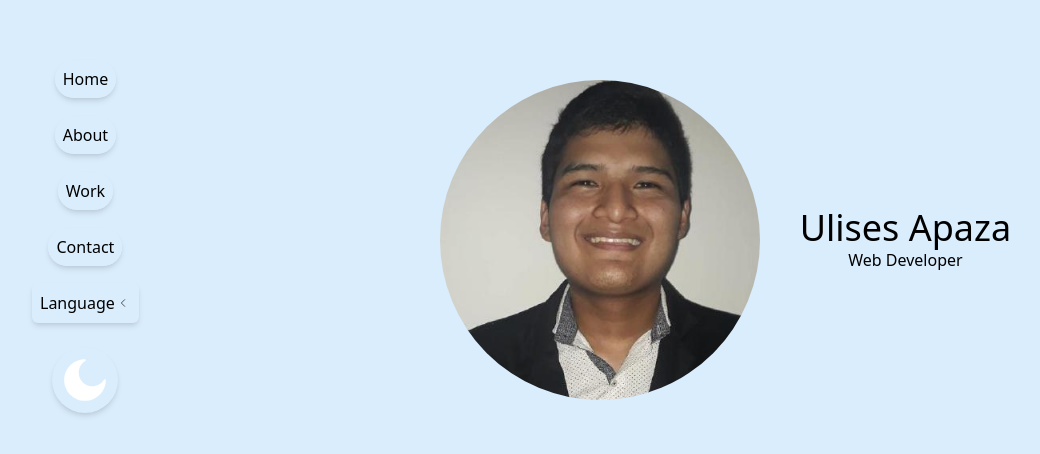
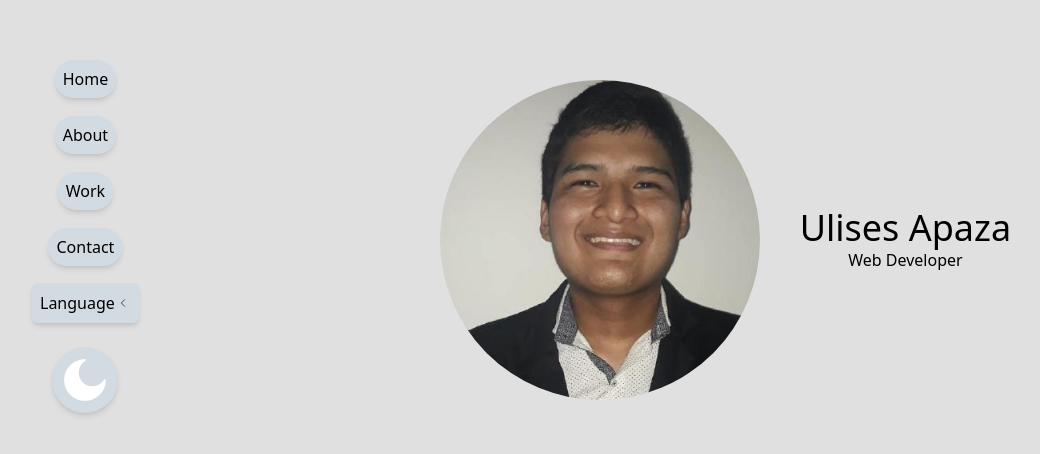
Before and after one commit to ulysses-ck/portfolio-react-next, a Next.js app: page /en in a window 1280 px wide. Shown: the part 160-614 px from the top of the page, without its empty margins (0-1040 px from the left). Built offline with nearby package versions, Linux system fonts and the light colour scheme.

Commit message:
styles(config): change pallette ui

```diff
--- a/src/app/[locale]/layout.tsx
+++ b/src/app/[locale]/layout.tsx
@@ -9,7 +9,7 @@ export default function LocaleLayout({
 }) {
 	return (
 		<html lang={locale} suppressHydrationWarning>
-			<body className="flex h-screen overflow-hidden bg-light-blue-primary dark:bg-blue-primary">
+			<body className="flex h-screen overflow-hidden bg-light-blue-secondary dark:bg-blue-secondary">
 				<ThemeProvider attribute="class">{children}</ThemeProvider>
 			</body>
 		</html>
--- a/src/app/[locale]/page.tsx
+++ b/src/app/[locale]/page.tsx
@@ -56,7 +56,7 @@ export default function Index() {
 			/>
 			<main className="w-full overflow-y-scroll flex flex-col gap-4 scroll-smooth">
 				<SectionGeneric
-					className="bg-light-blue-primary dark:bg-blue-primary h-screen flex-shrink-0 flex justify-center items-center flex-col md:flex-row md:gap-10"
+					className="h-screen flex-shrink-0 flex justify-center items-center flex-col md:flex-row md:gap-10"
 					id="home"
 				>
 					<ImageContainer className="w-44 h-44 sm:w-80 sm:h-80">
@@ -74,7 +74,7 @@ export default function Index() {
 				</SectionGeneric>
 
 				<SectionGeneric
-					className="bg-light-blue-primary dark:bg-blue-primary min-h-screen flex-shrink-0 p-2 flex flex-col items-center justify-center gap-4"
+					className="min-h-screen flex-shrink-0 p-2 flex flex-col items-center justify-center gap-4"
 					id="about"
 				>
 					<h2 className="text-2xl font-bold">{t("titleAbout")}</h2>
@@ -86,7 +86,7 @@ export default function Index() {
 								<div
 									key={hardSkill.title}
 									title={hardSkill.title}
-									className="p-2 h-auto rounded-2xl shadow-md flex justify-center items-center hover:shadow-outer-shadow-primary-two hover:bg-light-blue-tertiary hover:dark:bg-blue-tertiary hover:dark:shadow-outer-shadow-primary"
+									className="bg-light-blue-primary dark:bg-blue-primary p-2 h-auto rounded-2xl shadow-md flex justify-center items-center hover:shadow-outer-shadow-primary-two hover:bg-light-blue-tertiary hover:dark:bg-blue-tertiary hover:dark:shadow-outer-shadow-primary"
 								>
 									<SVGGenericContainer width="70px" height="70px">
 										<Component color={hardSkill.color} />
--- a/src/components/CardWork/index.tsx
+++ b/src/components/CardWork/index.tsx
@@ -11,7 +11,7 @@ export default function CardWork({
 	projectWork: ProjectWork;
 }) {
 	return (
-		<article className="flex flex-col rounded-2xl bg-light-blue-primary dark:bg-blue-secondary shadow-md dark:shadow-md">
+		<article className="flex flex-col rounded-2xl bg-light-blue-primary dark:bg-blue-primary shadow-md dark:shadow-md">
 			<a href={projectWork.urlProject} className="w-fit h-fit">
 				<figure className="relative rounded-t-2xl">
 					<span className="w-[30px] h-[30px] absolute top-0 right-0 flex justify-center items-center bg-yellow-accent-color rounded-tr-2xl">
--- a/tailwind.config.ts
+++ b/tailwind.config.ts
@@ -21,7 +21,7 @@ const config: Config = {
 				"blue-tertiary": "#3C40C6",
 
 				// light theme extend
-				"light-blue-primary": "#DAEDFC",
+				"light-blue-primary": "#D2DAE2",
 				"light-blue-secondary": "#E0E0E0",
 				"light-blue-tertiary": "#0BE881",
 
```
